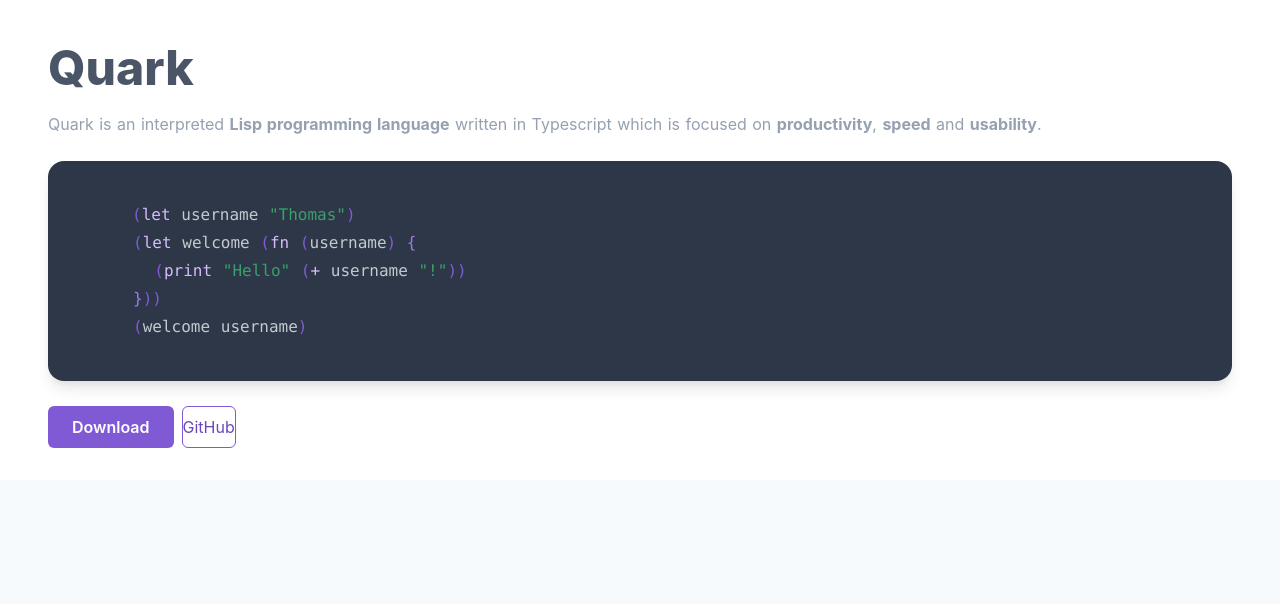
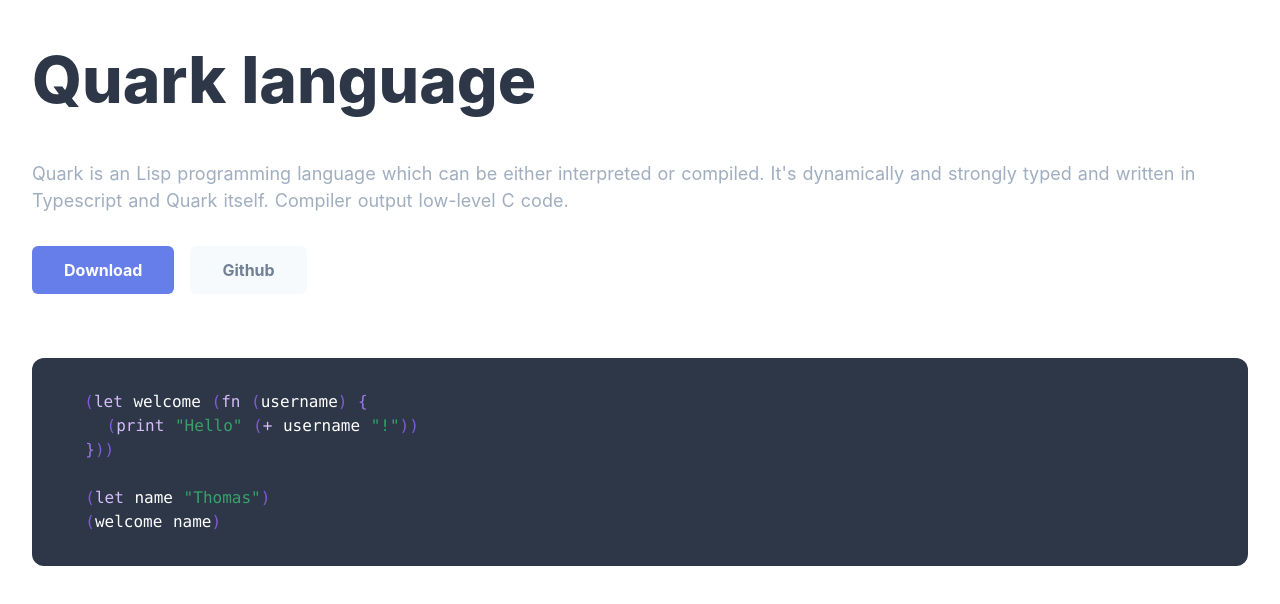
Before and after one commit to quark-lang/website, a Nuxt app: page / in a window 1280 px wide. Shown: the top 604 px of the page. Built offline with nearby package versions, Linux system fonts and the light colour scheme.

Commit message:
💄 Header style added.

```diff
--- a/layouts/header.vue
+++ b/layouts/header.vue
@@ -1,28 +1,31 @@
 <template>
-  <header class="bg-white py-8">
-    <div class="container px-12">
-      <h1 class="font-extrabold text-5xl text-gray-700">
-        Quark
+  <header class="bg-gray-50 flex flex-col py-8 px-8">
+    <div class="container flex flex-col">
+      <h1 class="text-6xl font-extrabold text-gray-800">
+        Quark language
       </h1>
-      <p class="text-gray-600 text-opacity-75 mt-2">
-        Quark is an interpreted <b>Lisp programming language</b> written in Typescript which is focused on <b>productivity</b>, <b>speed</b> and <b>usability</b>.
+      <p class="my-8 text-gray-500 text-lg">
+        Quark is an Lisp programming language which can be either interpreted or compiled. It's dynamically and strongly typed and written in Typescript and Quark itself. Compiler output low-level C code.
       </p>
-    </div>
-    <code class="m-4 whitespace-pre-line">
-      <pre class="bg-gray-800 py-10 mx-12 leading-7 text-gray-100 text-opacity-75 rounded-2xl shadow-lg">
-        (let username "Thomas")
-        (let welcome (fn (username) {
-          (print "Hello" (+ username "!"))
-        }))
-        (welcome username)</pre>
-    </code>
-    <div class="flex flex-row px-12 space-x-2">
-      <button class="bg-purple-600 text-opacity-90 text-white font-semibold py-2 px-6 rounded-md">
-        Download
-      </button>
-      <button class="bg-transparent border-purple-600 border text-purple-700 py-2 px-9 rounded-md">
-        GitHub
-      </button>
+      <div class="container flex flex-row space-x-4">
+        <button class="bg-indigo-500 hover:bg-indigo-600 transition-colors duration-300 py-3 px-8 text-white font-bold rounded-md w-36">
+          Download
+        </button>
+        <button class="bg-gray-100 py-3 px-8 text-gray-600 font-bold rounded-md w-36">
+          Github
+        </button>
+      </div>
+      <div class="container flex flex-col mt-16 mb-8">
+        <code class="bg-gray-800 p-8 rounded-xl text-white">
+          <pre>
+  (let welcome (fn (username) {
+    (print "Hello" (+ username "!"))
+  }))
+
+  (let name "Thomas")
+  (welcome name)</pre>
+        </code>
+      </div>
     </div>
   </header>
 </template>
```
